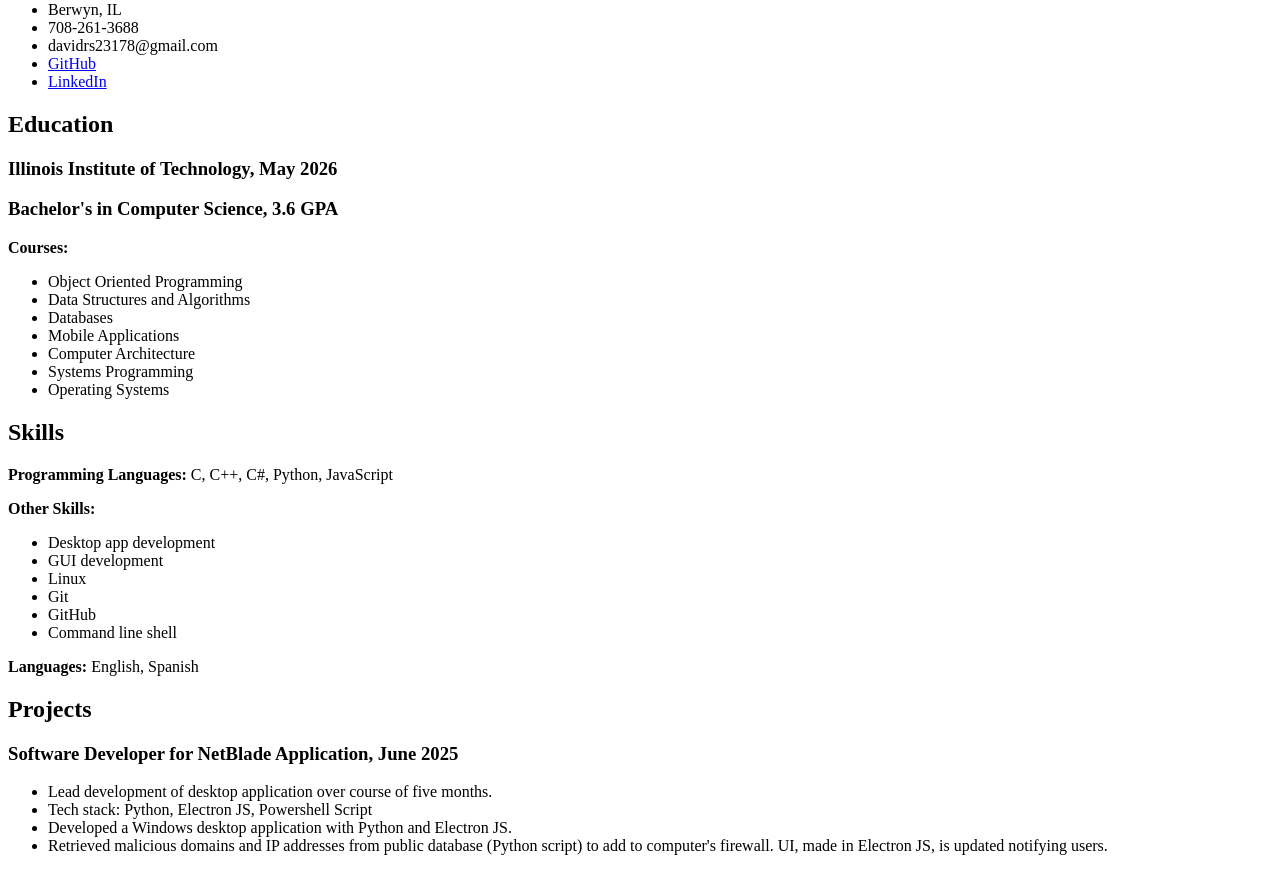
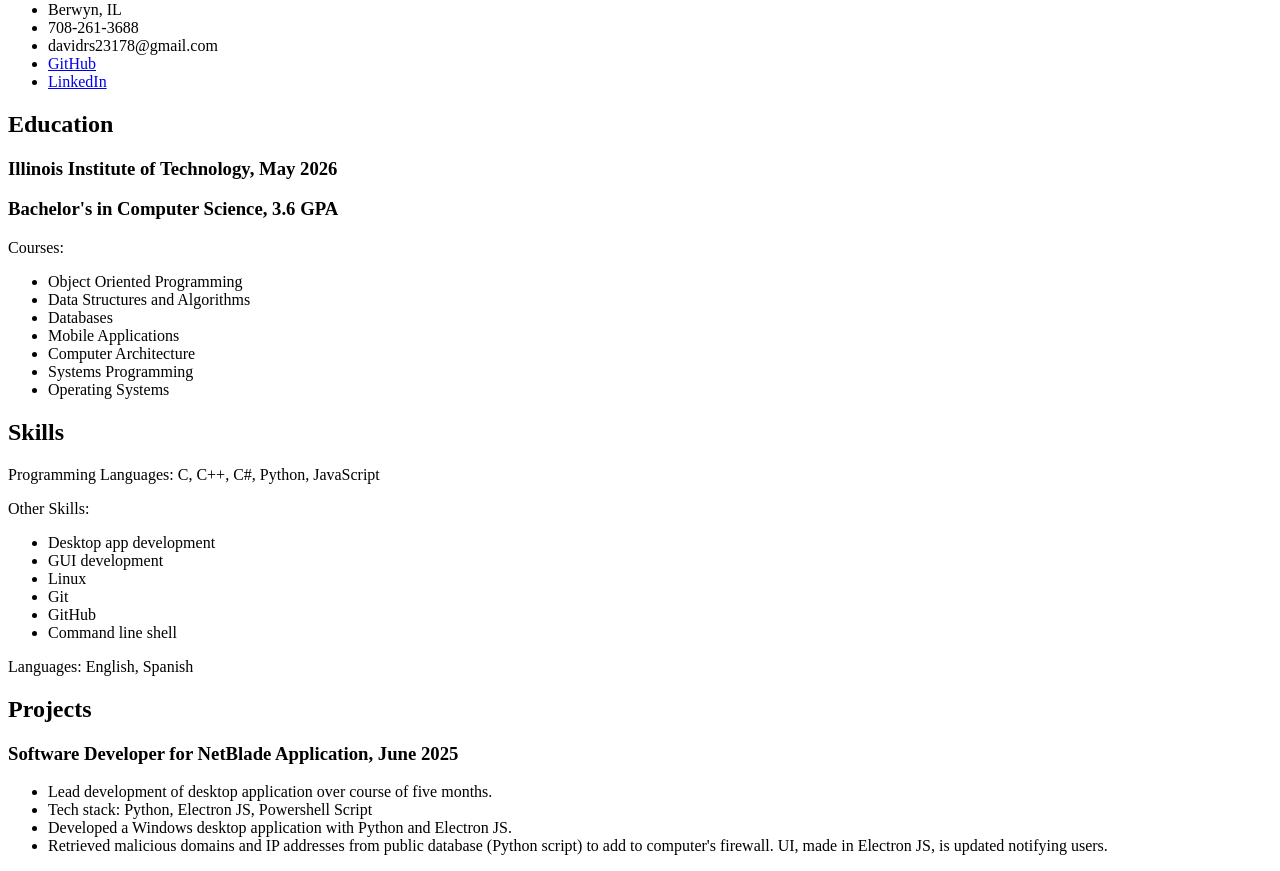
Before and after one commit to DavidKN10/webdev_project1, a plain HTML site: page resume.html in a window 1280 px wide. Shown: the part 213-1084 px from the top of the page. Drawn offline with Linux system fonts and the light colour scheme.

Commit message:
removed styling in all pages

```diff
--- a/resume.html
+++ b/resume.html
@@ -28,7 +28,7 @@
     <h2>Education</h2>
     <h3>Illinois Institute of Technology, May 2026</h3>
     <h3>Bachelor's in Computer Science, 3.6 GPA</h3>
-    <p><strong>Courses:</strong></p>
+    <p>Courses:</p>
     <ul>
       <li>Object Oriented Programming</li>
       <li>Data Structures and Algorithms</li>
@@ -40,8 +40,8 @@
     </ul>
 
     <h2>Skills</h2>
-    <p><strong>Programming Languages:</strong> C, C++, C#, Python, JavaScript</p>
-    <p><strong>Other Skills:</strong></p>
+    <p>Programming Languages: C, C++, C#, Python, JavaScript</p>
+    <p>Other Skills:</p>
     <ul>
       <li>Desktop app development</li>
       <li>GUI development</li>
@@ -50,7 +50,7 @@
       <li>GitHub</li>
       <li>Command line shell</li>
     </ul>
-    <p><strong>Languages:</strong> English, Spanish</p>
+    <p>Languages: English, Spanish</p>
 
     <h2>Projects</h2>
     <h3>Software Developer for NetBlade Application, June 2025</h3>
```
Also changed, not shown: index.html (+4 -4 lines), page3.html (+2 -2 lines).
